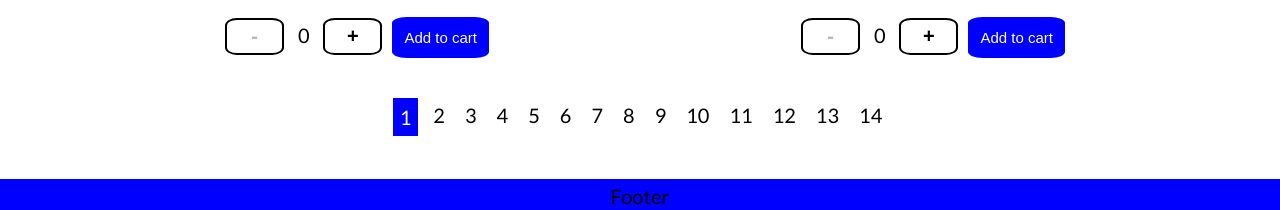
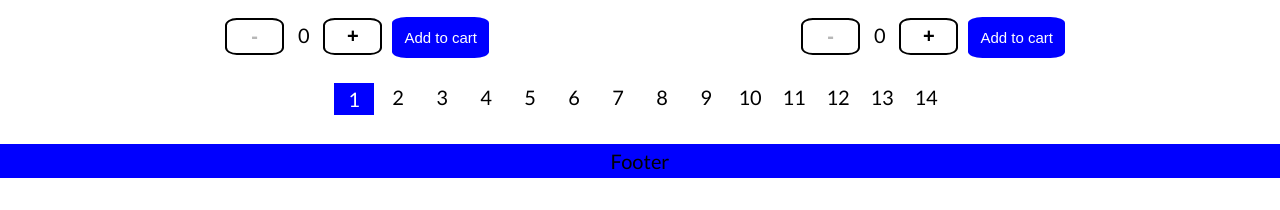
Before and after one commit to Agata7/Final, a React (Create React App) app in the folder client/project/: page / in a window 1280 px wide. Shown: the part 2030-2240 px from the top of the page. After the commit the page ends 2208 px from the top, so only its background shows below. Built offline with nearby package versions, Linux system fonts and the light colour scheme.

Commit message:
Update app css

```diff
--- a/client/project/src/App.css
+++ b/client/project/src/App.css
@@ -18,7 +18,6 @@ header {
 main {
   padding: 15px 0;
   display: flex;
-  flex-direction: row;
   flex-wrap: wrap;
   justify-content: center;
 }
@@ -43,7 +42,7 @@ section {
   display: flex;
   justify-content: center;
   background-color: white;
-  flex-grow: 1;
+  min-width: 50%;
 }
 
 footer {
@@ -54,22 +53,24 @@ footer {
 }
 
 #pageNumbers {
-  display: inline-flex;
+  display: flex;
   color: black;
   font-size: 20px;
   padding-top: 2%;
   padding-bottom: 2%;
+  justify-content: center;
 }
 
 
 #pageNumbers>li {
-  margin: 5px;
+  margin: 2px;
   display: block;
   width: 30%;
   text-align: center;
-  padding: 5px;
+  padding: 2px;
   cursor: pointer;
   flex-basis: 5vh;
+  flex-shrink: 0;
 }
 
 
@@ -93,7 +94,7 @@ input {
   padding: 10px;
 }
 
-/* Ewentualna ikonka, jeśli sposób wyszukiwaania byłby na kilk */
+/* Ewentualna ikonka, jeśli sposób wyszukiwania byłby na klik */
 
 /* .fas {
   font-size: 150%;
```
